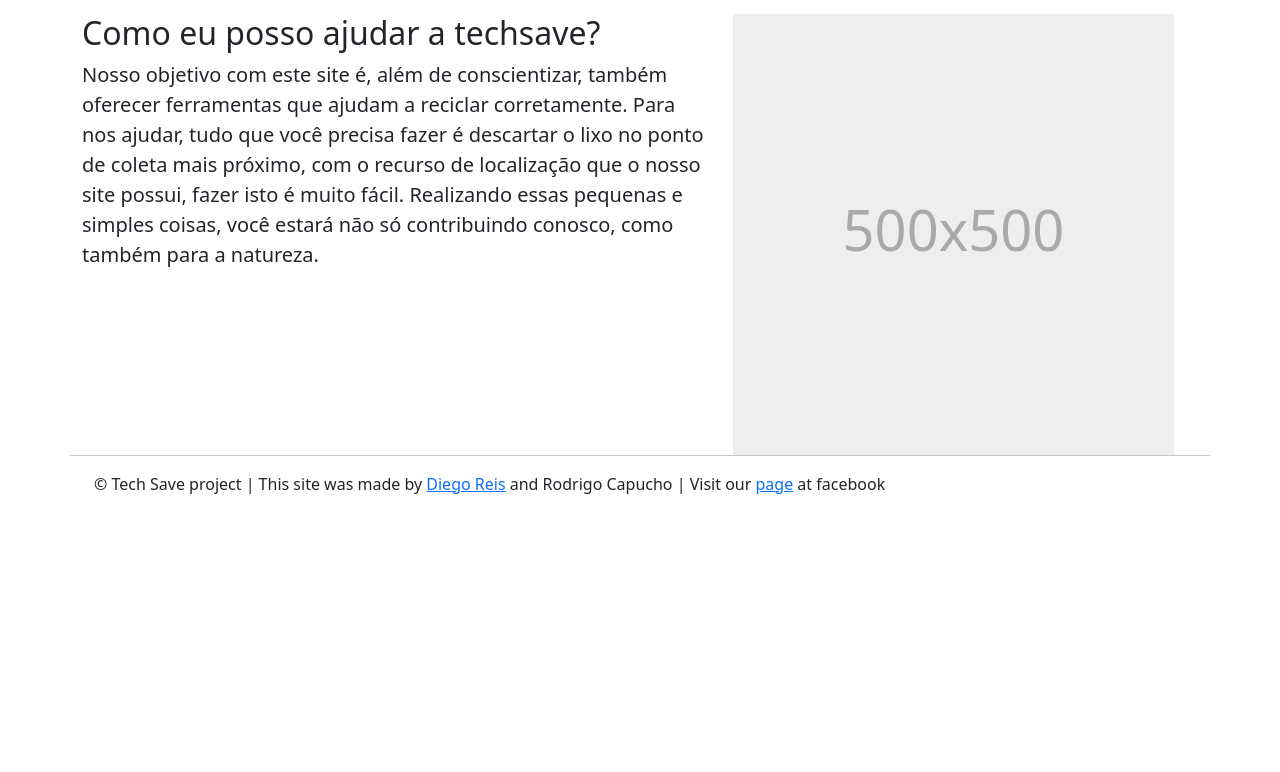
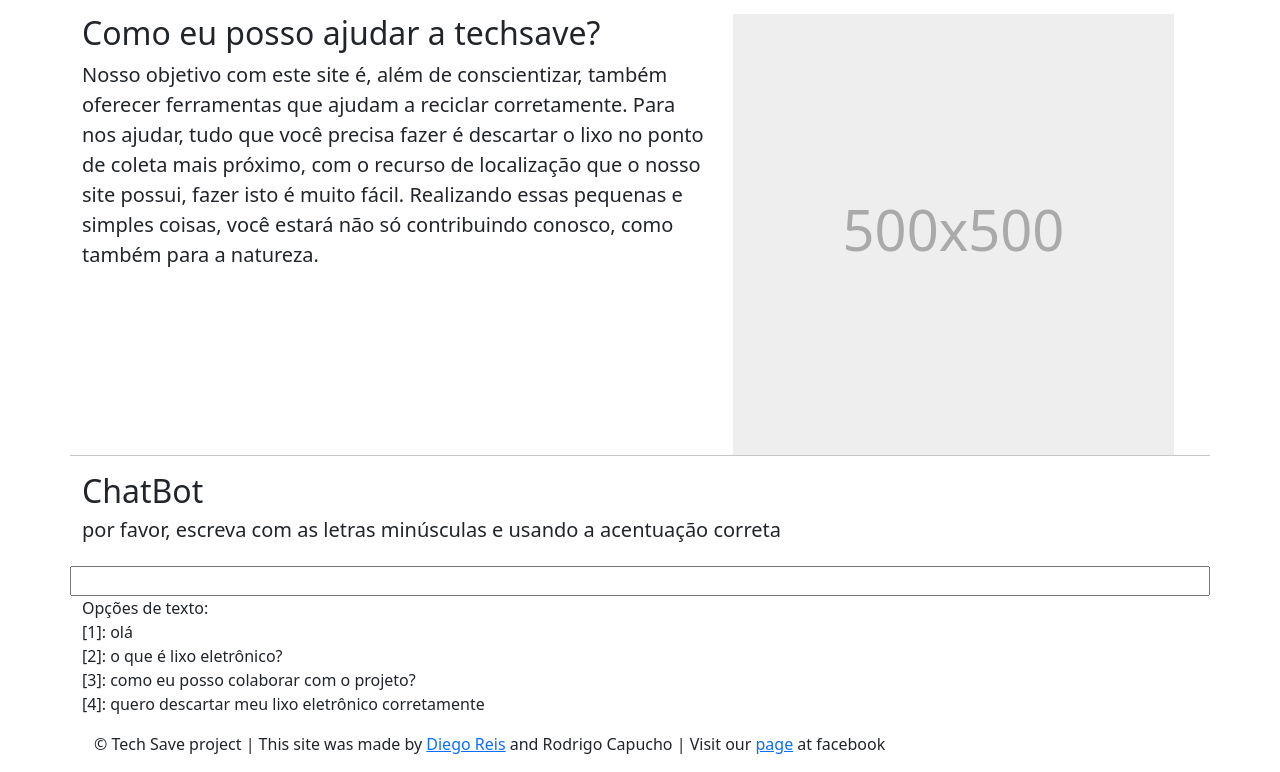
Before and after one commit to RodrigoTheDev/Site_Project, a plain HTML site: page index.html in a window 1280 px wide. Shown: the part 1763-2535 px from the top of the page. Before the commit the page ends 2275 px from the top, so only its background shows below. Drawn offline with nearby package versions, Linux system fonts and the light colour scheme.

Commit message:
Adicionado um novo chatbot
o novo chatbot é funcional e fácil de utilizar

```diff
--- a/index.html
+++ b/index.html
@@ -1,14 +1,15 @@
 <!DOCTYPE html>
 <html lang="pt-br">
 <head>
-
-
+  <link rel="stylesheet" href="stylesheet.css">
 	<meta content="text/html;charset=utf-8" http-equiv="Content-Type">
 <meta charset="utf-8"></meta>
 
 	<title>Sitezera</title>
 	<link href="https://cdn.jsdelivr.net/npm/bootstrap@5.0.0-beta3/dist/css/bootstrap.min.css" rel="stylesheet" integrity="sha384-eOJMYsd53ii+scO/bJGFsiCZc+5NDVN2yr8+0RDqr0Ql0h+rP48ckxlpbzKgwra6" crossorigin="anonymous">
 	<meta name="viewport" content="width=device-width, initial-scale=1">
+
+  <link rel="shortcut icon" href="img/icon.png">
 
     <!-- Bootstrap core CSS -->
 <link href="node_modules/bootstrap/css/bootstrap.min.css" rel="stylesheet">
@@ -188,7 +189,70 @@
 
     <hr class="featurette-divider">
 
+    <!--CHATBOT-->
+    <h2>ChatBot</h2>
+    <h5>por favor, escreva com as letras minúsculas e usando a acentuação correta</h5>
+    <p id="chatLog"></p>
+    <input id="userBox" type="text" onkeydown="if (event.keyCode == 13) {talk()}">
 
+
+    <!--scriptando-->
+    <script>
+      //bloco com uma lista de todas as variáveis que o bot consegue reconhecer
+    var know = {
+      "olá":"Olá! Eu sou o Robob, como posso ajudá-lo?",
+      "o que é lixo eletrônico?":"Resíduos de Equipamentos Elétricos e eletrônicos (REEE) ou e-lixo são termos utilizados para se referir a todos os equipamentos elétricos e eletrônicos.",
+
+      "como eu posso colaborar com o projeto?":"É possível colaborar com a causa descartando o lixo eletrônico da maneira certa, no ponto de coleta mais próximo. O nosso site oferece um mapa que mostra os principais pontos de coleta próximos a você.",
+
+
+      "quero descartar meu lixo eletrônico corretamente":"Para utilizar o mapa integrado ao site, acesse esse link: [insira o link da página do mapa]",
+
+      "gt1030":"a melhor placa de video que existe na terra (sem caô)"
+    };
+    function talk() {
+      var user = document.getElementById("userBox").value;
+      //limpa o input depois que o enter é pressionado
+      document.getElementById("userBox").value="";
+      //parte do chat que exibe a mensagem que foi enviada
+      document.getElementById("chatLog").innerHTML += user+"<br>";
+
+
+      //parte do chat que exibe a mensagem que foi recebida
+      if(user in know) {
+        document.getElementById("chatLog").innerHTML += know[user]+"<br>";
+      } else {
+        document.getElementById("chatLog").innerHTML += "Eu não entendi o que você quis dizer"+"<br>";
+      }
+    }
+    </script>
+    <!--fim do script-->
+
+    <p>Opções de texto: <br> [1]: olá <br> [2]: o que é lixo eletrônico? <br> [3]: como eu posso colaborar com o projeto? <br> [4]: quero descartar meu lixo eletrônico corretamente <br></p>
+    <!--FIM CHATBOT-->
+
+
+
+
+
+    <!--chatbot [PERIGO, NÃO UTILIZAR! EXPLODE O PC]
+    <div>
+      <h2>ChatBot</h2>
+      <h5>Por favor, use apenas letras minúsculas e a acentuação correta.</h5>
+      <input type="text" name="LeBot" placeholder="Diga olá!" class="ChatBot" id="getValue" onkeypress="cSearch()">
+      <script type="text/javascript">
+        function cSearch() {
+          var get = document.getElementById("getValue").value;
+          if (get=="Olá") {
+            alert("Olá! Como posso ajudá-lo?");
+          }
+          else if (get=="caraio") {
+            alert("O as ideia tropa kkkkkk");
+          }
+        }
+      </script>
+    </div>
+    -->
 
 
 
```
